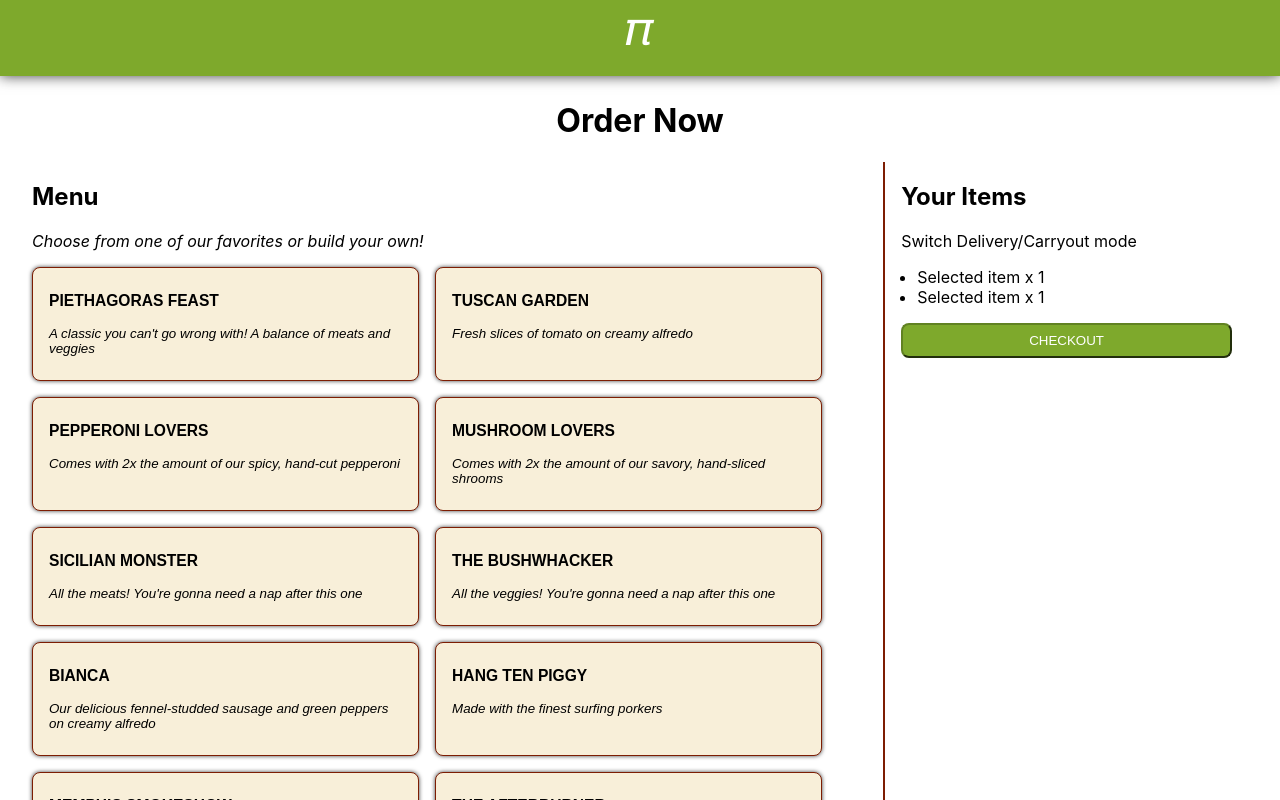
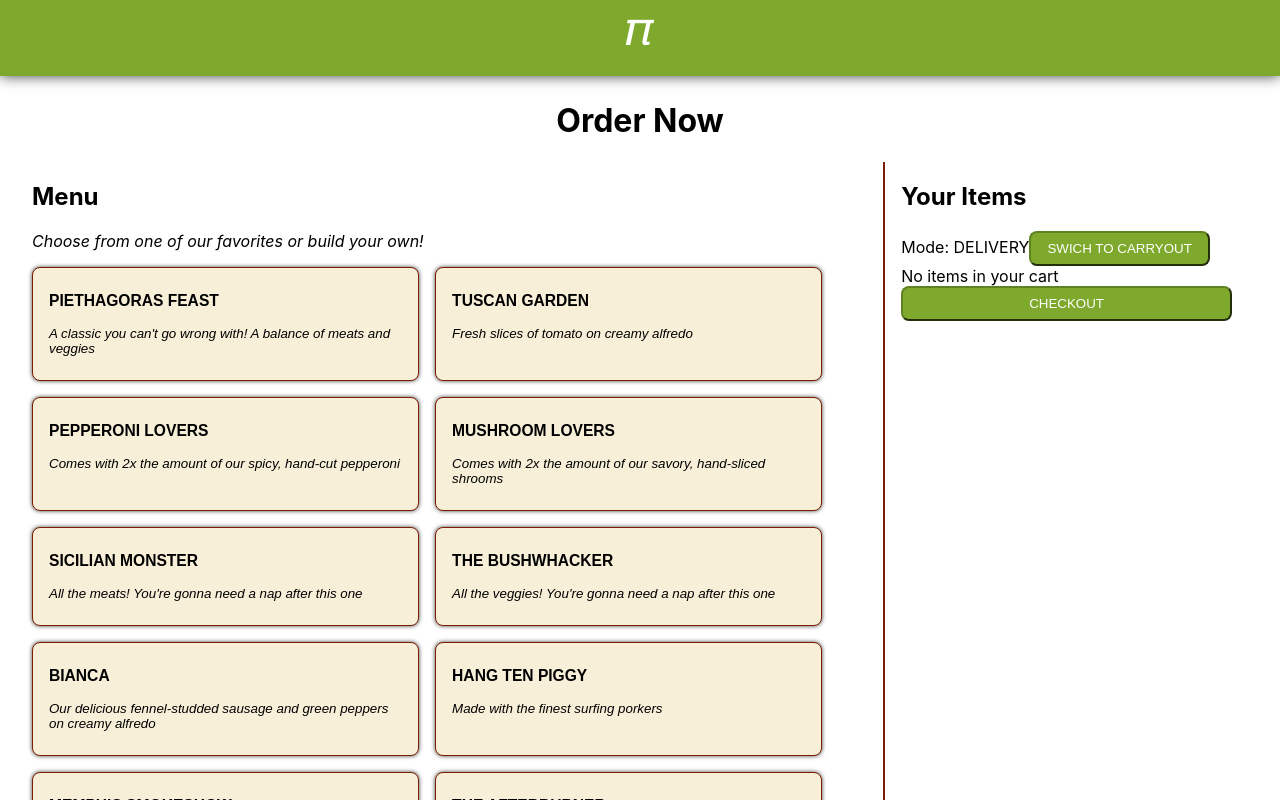
Before and after one commit to boiarqin/piethagoras, a Next.js app in the folder client-next/: page /new-order in a window 1280 px wide. Shown: the top 800 px of the page. Built offline with nearby package versions, Linux system fonts and the light colour scheme.

Commit message:
Set up redux toolkit

```diff
--- a/client-next/constants/pizza-options.js
+++ b/client-next/constants/pizza-options.js
@@ -1,3 +1,6 @@
+export const DELIVERY_MODE = 'DELIVERY';
+export const CARRYOUT_MODE = 'CARRYOUT';
+
 export const SIZES = {
     'SMALL':
     {
--- a/client-next/package.json
+++ b/client-next/package.json
@@ -6,8 +6,10 @@
     "start": "next start"
   },
   "dependencies": {
+    "@reduxjs/toolkit": "^1.9.1",
     "next": "latest",
     "react": "18.2.0",
-    "react-dom": "18.2.0"
+    "react-dom": "18.2.0",
+    "react-redux": "^8.0.5"
   }
 }
--- a/client-next/pages/_app.js
+++ b/client-next/pages/_app.js
@@ -1,5 +1,11 @@
+import { Provider } from 'react-redux'
+import {store} from '../redux/store'
 import '../styles/globals.css';
 
 export default function App({ Component, pageProps }) {
-  return <Component {...pageProps} />;
+  return (
+  <Provider store={store}>
+    <Component {...pageProps} />
+  </Provider>
+  );
 }
--- a/client-next/pages/new-order.js
+++ b/client-next/pages/new-order.js
@@ -1,8 +1,13 @@
+import { useDispatch, useSelector } from "react-redux";
 import PurchaseFunnel from "../layouts/purchase-funnel";
-import { SIZES, SAUCE, CRUST, CHEESE_AMOUNT, TOPPINGS, FAVORITES } from "../constants/pizza-options";
+import { SIZES, SAUCE, CRUST, CHEESE_AMOUNT, TOPPINGS, FAVORITES, DELIVERY_MODE, CARRYOUT_MODE } from "../constants/pizza-options";
 import styles from '../styles/pages/NewOrder.module.css';
+import { setDeliveryMode, setCarryoutMode } from '../redux/cart/cartSlice';
 
 const NewOrder = () => {
+  const dispatch = useDispatch();
+  const { mode, items } = useSelector((state) => state.cart)
+
   return (
     <PurchaseFunnel>
       <h1>Order Now</h1>
@@ -10,14 +15,23 @@ const NewOrder = () => {
         <div className={styles.cart}>
           <h2>Your Items</h2>
           <div>
-            Switch Delivery/Carryout mode
+            Mode: {mode}
+            { mode === DELIVERY_MODE ? (
+              <button onClick={() => dispatch(setCarryoutMode())}>Swich to Carryout</button>
+            ) : (
+              <button onClick={() => dispatch(setDeliveryMode())}>Switch to Delivery</button>
+            )}
+
           </div>
           <div>
-            <ul className={styles.items}>
+            {items.length === 0 ? (
+              <span>No items in your cart</span>
+            ) : (
+              <ul className={styles.items}>
                 <li>Selected item x 1</li>
                 <li>Selected item x 1</li>
-
-            </ul>
+              </ul>
+            )}
           </div>
           <button className={styles.checkout}>Checkout</button>
         </div>
--- /dev/null
+++ b/client-next/redux/cart/cartSlice.js
@@ -0,0 +1,40 @@
+import { createSlice } from '@reduxjs/toolkit'
+import {DELIVERY_MODE, CARRYOUT_MODE} from '../../constants/pizza-options'
+
+const initialState = {
+    mode: DELIVERY_MODE,
+  items: [],
+  name: '',
+  email: ''
+}
+
+export const cartSlice = createSlice({
+  name: 'cart',
+  initialState,
+  reducers: {
+    setDeliveryMode: (state) => {
+        state.mode = DELIVERY_MODE
+    },
+    setCarryoutMode: (state) => {
+        state.mode = CARRYOUT_MODE
+    },
+    // increment: (state) => {
+    //   // Redux Toolkit allows us to write "mutating" logic in reducers. It
+    //   // doesn't actually mutate the state because it uses the Immer library,
+    //   // which detects changes to a "draft state" and produces a brand new
+    //   // immutable state based off those changes
+    //   state.value += 1
+    // },
+    // decrement: (state) => {
+    //   state.value -= 1
+    // },
+    // incrementByAmount: (state, action: PayloadAction<number>) => {
+    //   state.value += action.payload
+    // },
+  },
+})
+
+// Action creators are generated for each case reducer function
+export const { setDeliveryMode, setCarryoutMode, } = cartSlice.actions
+
+export default cartSlice.reducer
--- /dev/null
+++ b/client-next/redux/store.js
@@ -0,0 +1,8 @@
+import { configureStore } from '@reduxjs/toolkit'
+import cartReducer from './cart/cartSlice'
+
+export const store = configureStore({
+  reducer: {
+    cart: cartReducer
+  },
+})
```
Also changed, not shown: 1 other file (tests, documents, lock files or other folders).
